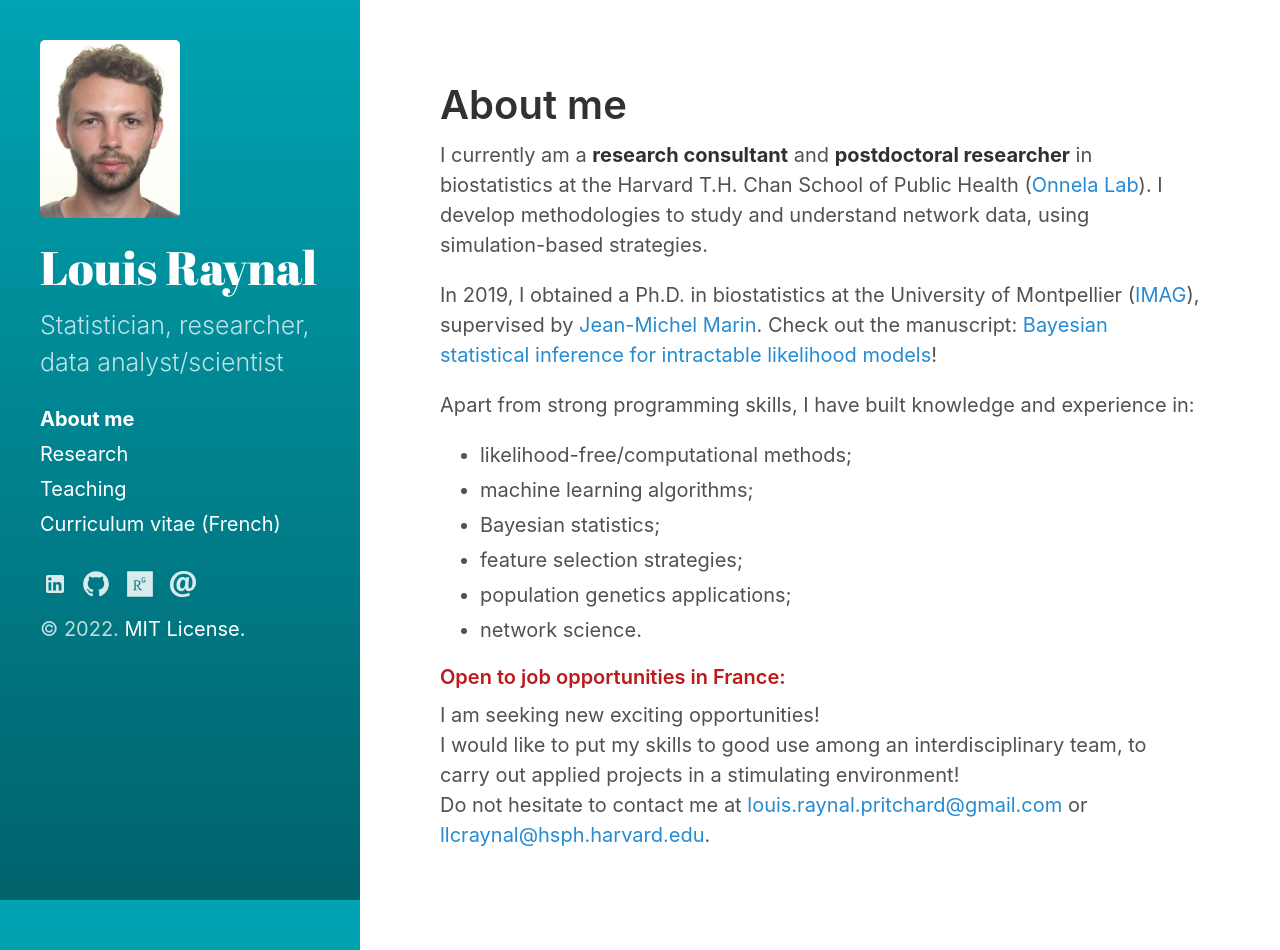
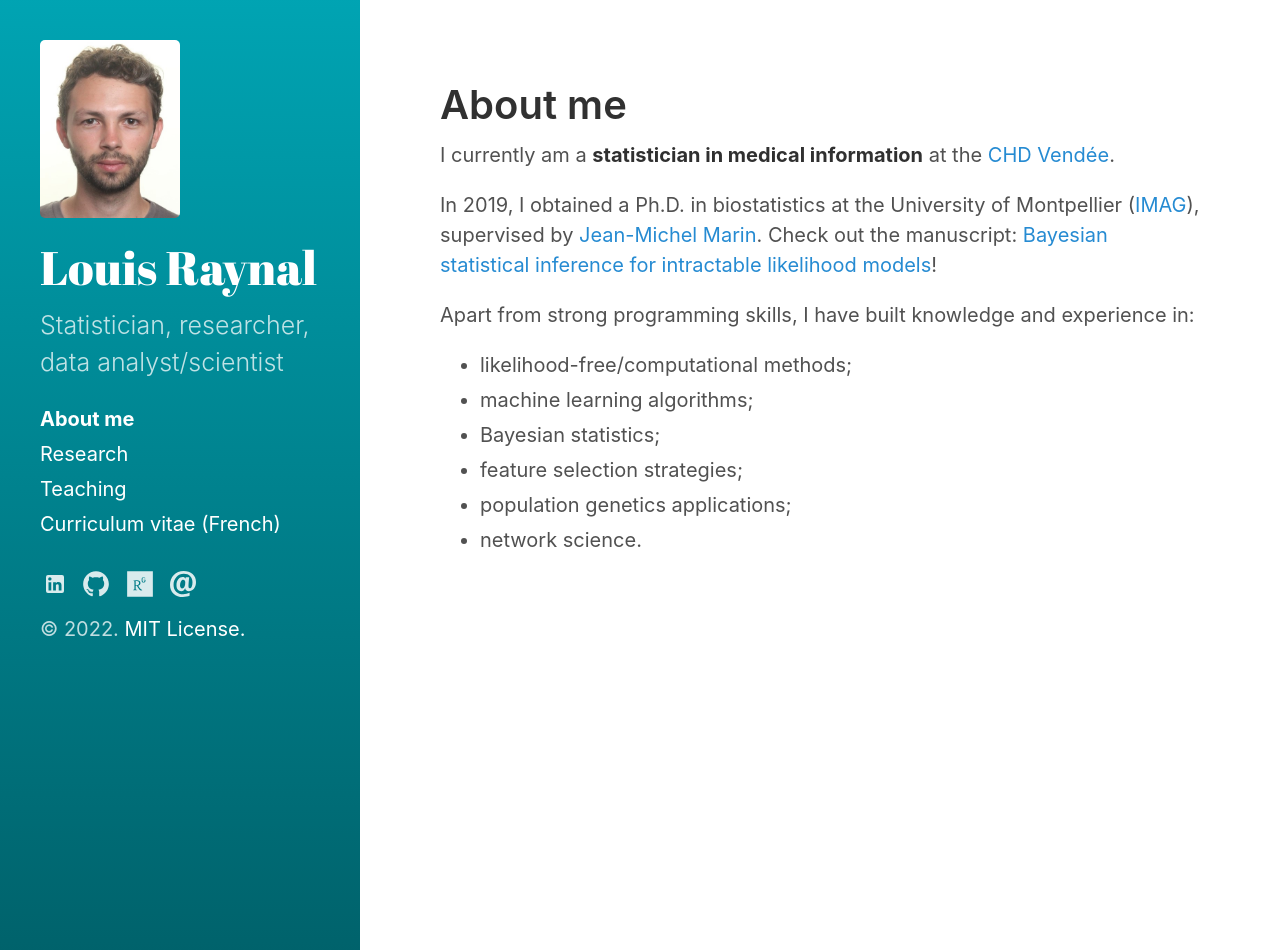
Before and after one commit to LouisRaynal/LouisRaynal.github.io, a Jekyll site: the page built from index.md, in a window 1280 px wide and 950 px high. Built offline with Jekyll 4.4.1, drawn with Linux system fonts in a browser that asks for light colours.

Commit message:
Update index.md

```diff
--- a/index.md
+++ b/index.md
@@ -4,9 +4,8 @@ title: About me
 sidebar_sort_order: 1
 ---
 
-I currently am a **research consultant** and **postdoctoral researcher** in biostatistics at the Harvard T.H. Chan School of Public Health
-([Onnela Lab](https://www.hsph.harvard.edu/onnela-lab/)).
-I develop methodologies to study and understand network data, using simulation-based strategies.
+I currently am a **statistician in medical information** at the
+[CHD Vendée](https://www.chd-vendee.fr/).
 
 In 2019, I obtained a Ph.D. in biostatistics at the University of Montpellier ([IMAG](https://imag.edu.umontpellier.fr/)),
 supervised by [Jean-Michel Marin](https://imag.umontpellier.fr/~marin/).
@@ -19,10 +18,3 @@ Apart from strong programming skills, I have built knowledge and experience in:
 * feature selection strategies;
 * population genetics applications;
 * network science.
-
-#### <span style="color:#BA1A1A">Open to job opportunities in France:</span>
-I am seeking new exciting opportunities!<br/>
-I would like to put my skills to good use among an interdisciplinary team, to carry out applied projects in a stimulating environment! <br/>
-Do not hesitate to contact me at
-<a href="mailto:louis.raynal.pritchard@gmail.com">louis.raynal.pritchard@gmail.com</a> or
-<a href="mailto:llcraynal@hsph.harvard.edu">llcraynal@hsph.harvard.edu</a>.
```
